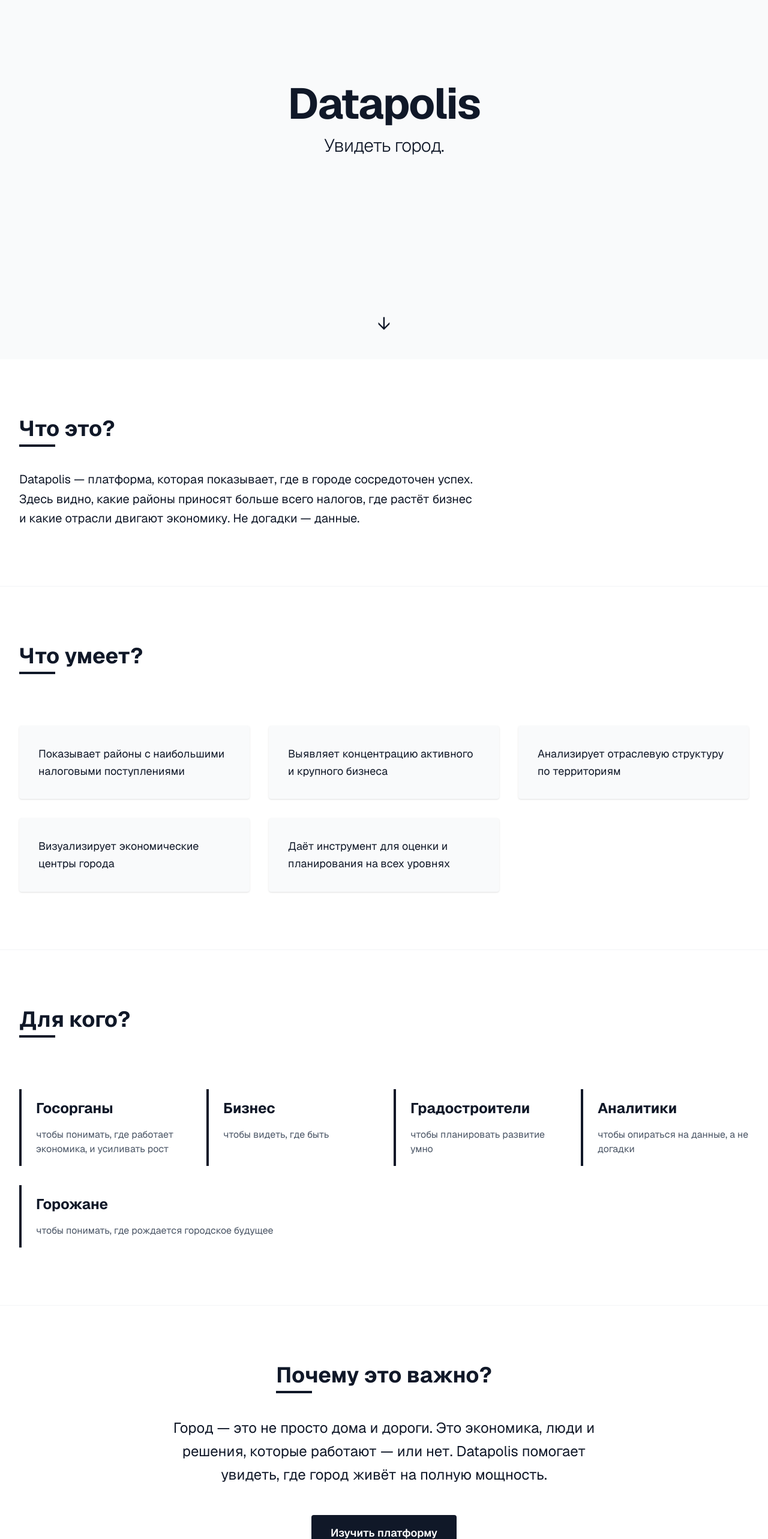
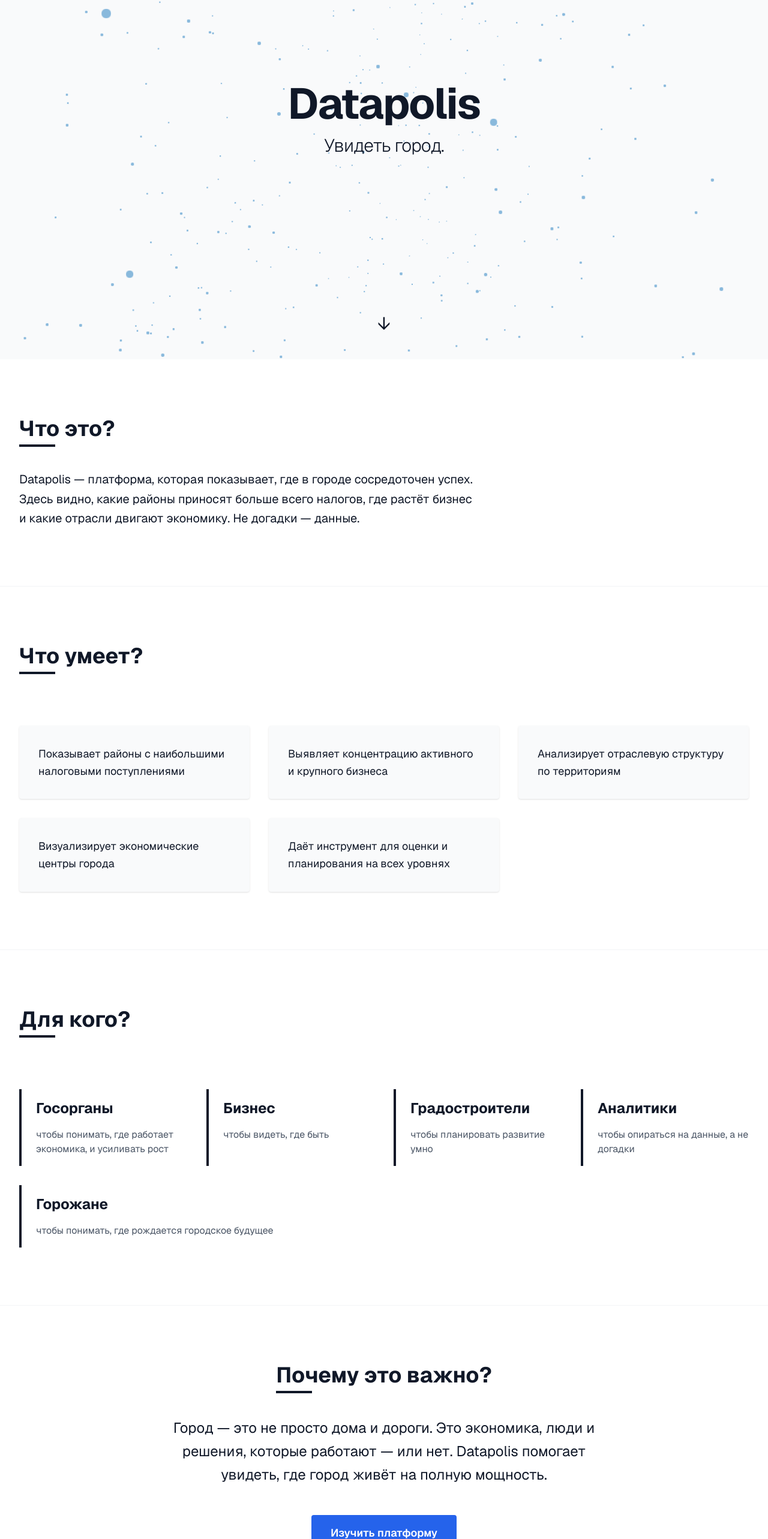
Before and after one commit to nocturneFlow/datapolis, a Next.js app: page / in a window 1280 px wide. Shown: the part 201-2767 px from the top of the page at 60% size. Built offline with nearby package versions, Linux system fonts and the light colour scheme.

Commit message:
feat: Added animations for Hero Section, Feature Section, For Who Section

```diff
--- a/app/globals.css
+++ b/app/globals.css
@@ -71,7 +71,7 @@
   --card-foreground: oklch(0.145 0 0);
   --popover: oklch(1 0 0);
   --popover-foreground: oklch(0.145 0 0);
-  --primary: oklch(0.205 0 0);
+  --primary: oklch(0.55 0.2152 262.88);
   --primary-foreground: oklch(0.985 0 0);
   --secondary: oklch(0.97 0 0);
   --secondary-foreground: oklch(0.205 0 0);
@@ -90,7 +90,7 @@
   --chart-5: oklch(0.769 0.188 70.08);
   --sidebar: oklch(0.985 0 0);
   --sidebar-foreground: oklch(0.145 0 0);
-  --sidebar-primary: oklch(0.205 0 0);
+  --sidebar-primary: oklch(0.55 0.2152 262.88);
   --sidebar-primary-foreground: oklch(0.985 0 0);
   --sidebar-accent: oklch(0.97 0 0);
   --sidebar-accent-foreground: oklch(0.205 0 0);
--- a/app/page.tsx
+++ b/app/page.tsx
@@ -1,8 +1,8 @@
 "use client";
 
-import { motion } from "framer-motion";
 import { useInView } from "framer-motion";
 import { useRef, ReactNode } from "react";
+import ThreeBackground from "@/components/ThreeBackground";
 
 const FadeInSection = ({
   children,
@@ -15,52 +15,72 @@ const FadeInSection = ({
   const isInView = useInView(ref, { once: true, margin: "-100px 0px" });
 
   return (
-    <motion.div
+    <div
       ref={ref}
-      initial={{ opacity: 0, y: 30 }}
-      animate={isInView ? { opacity: 1, y: 0 } : { opacity: 0, y: 30 }}
-      transition={{ duration: 0.8, delay }}
+      style={{
+        opacity: isInView ? 1 : 0,
+        transform: `translateY(${isInView ? 0 : 30}px)`,
+        transition: `all 0.8s ease-out ${delay}s`,
+      }}
       className="w-full"
     >
       {children}
-    </motion.div>
+    </div>
   );
 };
 
 export default function Home() {
   return (
     <div className="w-full p-0 m-0 font-sans text-gray-900 bg-white">
-      {/* Hero Section */}
-      <section className="flex flex-col items-center justify-center relative h-screen bg-gray-50 px-8">
-        <motion.h1
-          initial={{ opacity: 0 }}
-          animate={{ opacity: 1 }}
-          transition={{ duration: 1 }}
-          className="text-6xl font-bold m-0 tracking-tight md:text-7xl"
+      <section className="relative h-screen bg-gray-50 px-8 overflow-hidden">
+        <ThreeBackground />
+
+        <div className="absolute inset-0 flex flex-col justify-center items-center z-10 text-center">
+          <h1
+            className="text-6xl font-bold tracking-tight md:text-7xl"
+            style={{
+              opacity: 1,
+              transition: "opacity 1s ease-out",
+              color: "inherit",
+            }}
           >
             Datapolis
-        </motion.h1>
-        <motion.p
-          initial={{ opacity: 0 }}
-          animate={{ opacity: 1 }}
-          transition={{ duration: 1, delay: 0.3 }}
+          </h1>
+          <p
             className="text-3xl font-light mt-4 tracking-tight"
+            style={{
+              opacity: 1,
+              transition: "opacity 1s ease-out",
+              color: "inherit",
+            }}
           >
             Увидеть город.
-        </motion.p>
-        <motion.div
-          initial={{ opacity: 0 }}
-          animate={{ opacity: 1 }}
-          transition={{ duration: 1, delay: 0.6 }}
-          className="text-3xl absolute bottom-8 animate-bounce"
+          </p>
+        </div>
+
+        <button
+          onClick={() => {
+            document.querySelector("#what-is-section")?.scrollIntoView({
+              behavior: "smooth",
+            });
+          }}
+          className="text-3xl absolute bottom-8 left-1/2 -translate-x-1/2 animate-bounce cursor-pointer bg-transparent border-none z-10 opacity-0"
+          style={{
+            opacity: 1,
+            transition: "opacity 1s ease-out",
+            color: "inherit",
+          }}
         >
           ↓
-        </motion.div>
+        </button>
       </section>
 
       {/* What Is Section */}
       <FadeInSection>
-        <section className="py-24 px-8 max-w-7xl mx-auto border-b border-gray-100">
+        <section
+          id="what-is-section"
+          className="py-24 px-8 max-w-7xl mx-auto border-b border-gray-100"
+        >
           <h2 className="text-4xl font-bold mb-12 relative inline-block after:content-[''] after:absolute after:bottom-[-10px] after:left-0 after:w-[60px] after:h-1 after:bg-gray-900">
             Что это?
           </h2>
@@ -80,41 +100,24 @@ export default function Home() {
             Что умеет?
           </h2>
           <div className="grid grid-cols-1 md:grid-cols-2 lg:grid-cols-3 gap-8 mt-12">
-            <motion.div
-              className="bg-gray-50 p-8 rounded shadow-sm text-lg leading-relaxed h-full"
-              whileHover={{ scale: 1.03 }}
-              transition={{ type: "spring", stiffness: 300 }}
+            {[
+              "Показывает районы с наибольшими налоговыми поступлениями",
+              "Выявляет концентрацию активного и крупного бизнеса",
+              "Анализирует отраслевую структуру по территориям",
+              "Визуализирует экономические центры города",
+              "Даёт инструмент для оценки и планирования на всех уровнях",
+            ].map((text, index) => (
+              <div
+                key={index}
+                className="group bg-gray-50 p-8 rounded shadow-sm text-lg leading-relaxed h-full relative overflow-hidden transition-all duration-500 ease-out hover:scale-105"
+                style={{ transformOrigin: "center" }}
               >
-              Показывает районы с наибольшими налоговыми поступлениями
-            </motion.div>
-            <motion.div
-              className="bg-gray-50 p-8 rounded shadow-sm text-lg leading-relaxed h-full"
-              whileHover={{ scale: 1.03 }}
-              transition={{ type: "spring", stiffness: 300 }}
-            >
-              Выявляет концентрацию активного и крупного бизнеса
-            </motion.div>
-            <motion.div
-              className="bg-gray-50 p-8 rounded shadow-sm text-lg leading-relaxed h-full"
-              whileHover={{ scale: 1.03 }}
-              transition={{ type: "spring", stiffness: 300 }}
-            >
-              Анализирует отраслевую структуру по территориям
-            </motion.div>
-            <motion.div
-              className="bg-gray-50 p-8 rounded shadow-sm text-lg leading-relaxed h-full"
-              whileHover={{ scale: 1.03 }}
-              transition={{ type: "spring", stiffness: 300 }}
-            >
-              Визуализирует экономические центры города
-            </motion.div>
-            <motion.div
-              className="bg-gray-50 p-8 rounded shadow-sm text-lg leading-relaxed h-full"
-              whileHover={{ scale: 1.03 }}
-              transition={{ type: "spring", stiffness: 300 }}
-            >
-              Даёт инструмент для оценки и планирования на всех уровнях
-            </motion.div>
+                <div className="absolute inset-0 bg-[#2563EB] opacity-0 group-hover:opacity-100 transition-opacity duration-500 ease-out"></div>
+                <p className="relative z-10 transition-colors duration-500 group-hover:text-white">
+                  {text}
+                </p>
+              </div>
+            ))}
           </div>
         </section>
       </FadeInSection>
@@ -125,32 +128,63 @@ export default function Home() {
           <h2 className="text-4xl font-bold mb-12 relative inline-block after:content-[''] after:absolute after:bottom-[-10px] after:left-0 after:w-[60px] after:h-1 after:bg-gray-900">
             Для кого?
           </h2>
-          <div className="grid grid-cols-1 md:grid-cols-2 lg:grid-cols-4 gap-8 mt-12 ">
-            <div className="pl-6 border-l-4 border-gray-900 py-4 hover:border-[#2563EB]">
-              <h3 className="text-2xl font-bold mb-4">Госорганы</h3>
-              <p className="text-gray-600">
-                чтобы понимать, где работает экономика, и усиливать рост
+          <div className="grid grid-cols-1 md:grid-cols-2 lg:grid-cols-4 gap-8 mt-12">
+            {[
+              {
+                title: "Госорганы",
+                description:
+                  "чтобы понимать, где работает экономика, и усиливать рост",
+              },
+              {
+                title: "Бизнес",
+                description: "чтобы видеть, где быть",
+              },
+              {
+                title: "Градостроители",
+                description: "чтобы планировать развитие умно",
+              },
+              {
+                title: "Аналитики",
+                description: "чтобы опираться на данные, а не догадки",
+              },
+            ].map((item, index) => (
+              <div
+                key={index}
+                className="pl-6 border-l-4 border-gray-900 py-4 relative overflow-hidden group hover:border-[#2563EB] transition-all duration-500 ease-out hover:scale-105"
+                style={{ transformOrigin: "center" }}
+              >
+                <div className="absolute inset-0 bg-[#2563EB]/20 translate-x-[-100%] group-hover:translate-x-0 transition-transform duration-500 ease-out"></div>
+                <div className="relative z-10">
+                  <h3 className="text-2xl font-bold mb-4 transition-colors duration-500">
+                    {item.title}
+                  </h3>
+                  <p className="text-gray-600 transition-colors duration-500 group-hover:text-gray-900">
+                    {item.description}
                   </p>
                 </div>
-            <div className="pl-6 border-l-4 border-gray-900 py-4 hover:border-[#2563EB]">
-              <h3 className="text-2xl font-bold mb-4">Бизнес</h3>
-              <p className="text-gray-600">чтобы видеть, где быть</p>
               </div>
-            <div className="pl-6 border-l-4 border-gray-900 py-4 hover:border-[#2563EB]">
-              <h3 className="text-2xl font-bold mb-4">Градостроители</h3>
-              <p className="text-gray-600">чтобы планировать развитие умно</p>
-            </div>
-            <div className="pl-6 border-l-4 border-gray-900 py-4 hover:border-[#2563EB]">
-              <h3 className="text-2xl font-bold mb-4">Аналитики</h3>
-              <p className="text-gray-600">
-                чтобы опираться на данные, а не догадки
+            ))}
+
+            {/* Wide card at the bottom */}
+            <div
+              className="pl-6 border-l-4 border-gray-900 py-4 lg:col-span-4 relative overflow-hidden group hover:border-[#2563EB] transition-all duration-500 ease-out hover:scale-105"
+              style={{ transformOrigin: "center" }}
+            >
+              <div
+                className="absolute inset-0 translate-x-[-100%] group-hover:translate-x-0 transition-transform duration-500 ease-out"
+                style={{
+                  background:
+                    "linear-gradient(to right, rgba(37, 99, 235, 0.2) 0%, rgba(37, 99, 235, 0.2) 50%,  white 100%)",
+                }}
+              ></div>
+              <div className="relative z-10">
+                <h3 className="text-2xl font-bold mb-4 transition-colors duration-500 ">
+                  Горожане
+                </h3>
+                <p className="text-gray-600 group-hover:text-gray-900 transition-colors duration-500">
+                  чтобы понимать, где рождается городское будущее
                 </p>
               </div>
-            <div className="pl-6 border-l-4 border-gray-900 py-4 lg:col-span-4">
-              <h3 className="text-2xl font-bold mb-4">Горожане</h3>
-              <p className="text-gray-600">
-                чтобы понимать, где рождается городское будущее
-              </p>
             </div>
           </div>
         </section>
@@ -167,13 +201,15 @@ export default function Home() {
             которые работают — или нет. Datapolis помогает увидеть, где город
             живёт на полную мощность.
           </p>
-          <motion.button
-            className="bg-gray-900 text-white py-4 px-8 text-lg font-semibold rounded cursor-pointer"
-            whileHover={{ scale: 1.05 }}
-            whileTap={{ scale: 0.98 }}
+          <button
+            className="bg-[#2563EB] text-white py-4 px-8 text-lg font-semibold rounded cursor-pointer hover:scale-105 transition-all duration-500 ease-out "
+            style={{
+              transform: "scale(1)",
+              transition: "transform 0.2s ease-out",
+            }}
           >
             Изучить платформу
-          </motion.button>
+          </button>
         </section>
       </FadeInSection>
     </div>
--- /dev/null
+++ b/components/ThreeBackground.tsx
@@ -0,0 +1,57 @@
+// components/ThreeBackground.tsx
+"use client";
+
+import { Canvas, useFrame } from "@react-three/fiber";
+import { Points, PointMaterial, Preload } from "@react-three/drei";
+import * as THREE from "three";
+import { useRef, useMemo } from "react";
+
+const Particles = () => {
+  const ref = useRef<THREE.Points>(null);
+
+  // Генерация точек
+  const count = 500;
+  const positions = useMemo(() => {
+    const arr = new Float32Array(count * 3);
+    for (let i = 0; i < count * 3; i++) {
+      arr[i] = (Math.random() - 0.5) * 10;
+    }
+    return arr;
+  }, [count]);
+
+  // Анимация вращения
+  useFrame(() => {
+    if (ref.current) {
+      ref.current.rotation.y += 0.0015;
+    }
+  });
+
+  return (
+    <group>
+      <Points ref={ref} positions={positions} stride={3} frustumCulled>
+        <PointMaterial
+          transparent
+          color="#2563EB"
+          size={0.05}
+          sizeAttenuation
+          depthWrite={false}
+        />
+      </Points>
+    </group>
+  );
+};
+
+const ThreeBackground = () => {
+  return (
+    <Canvas
+      className="absolute inset-0 z-0"
+      camera={{ position: [0, 0, 5], fov: 75 }}
+    >
+      <ambientLight intensity={0.5} />
+      <Particles />
+      <Preload all />
+    </Canvas>
+  );
+};
+
+export default ThreeBackground;
--- a/package.json
+++ b/package.json
@@ -36,6 +36,8 @@
     "@radix-ui/react-toggle": "^1.1.3",
     "@radix-ui/react-toggle-group": "^1.1.3",
     "@radix-ui/react-tooltip": "^1.2.0",
+    "@react-three/drei": "^10.0.6",
+    "@react-three/fiber": "^9.1.2",
     "@types/three": "^0.175.0",
     "class-variance-authority": "^0.7.1",
     "clsx": "^2.1.1",
```
Also changed, not shown: 1 other file (tests, documents, lock files or other folders). Lines whose indentation alone changed are shown as unchanged.
